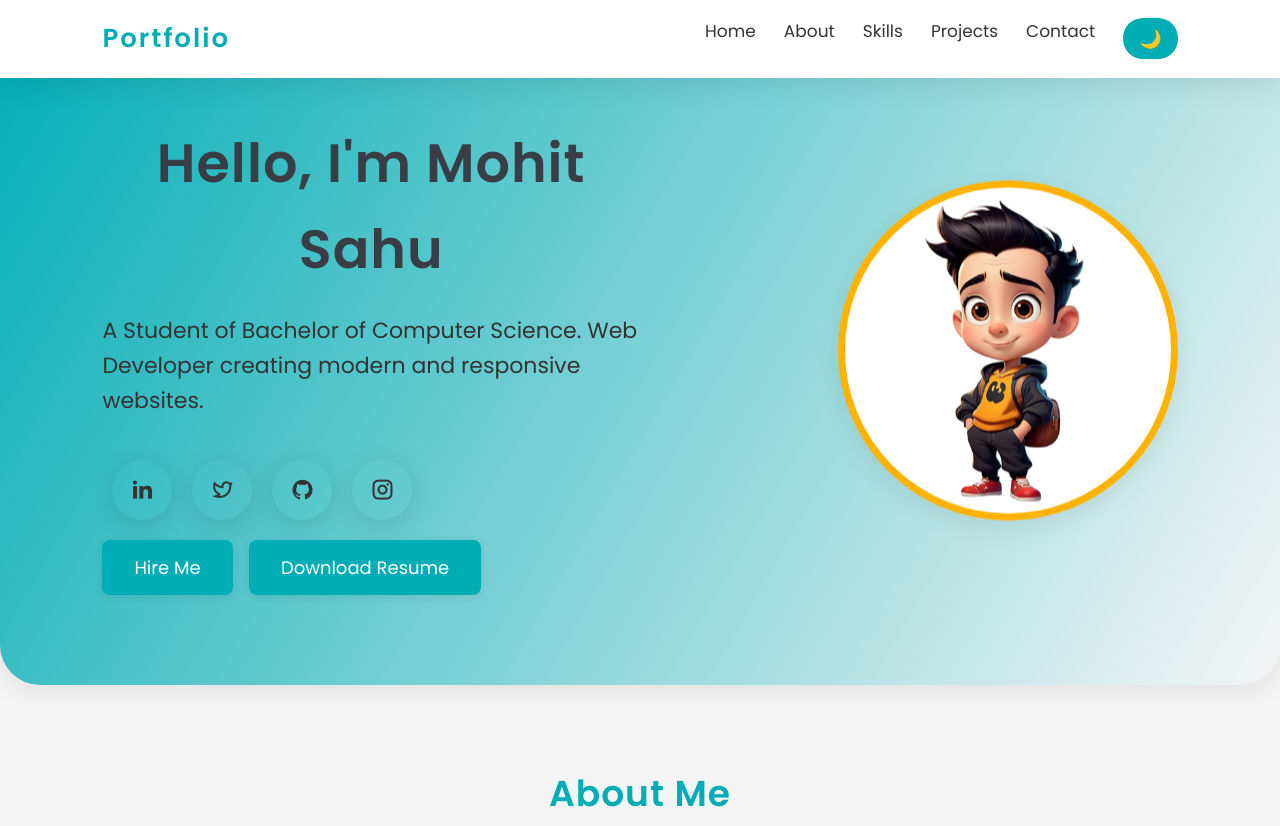
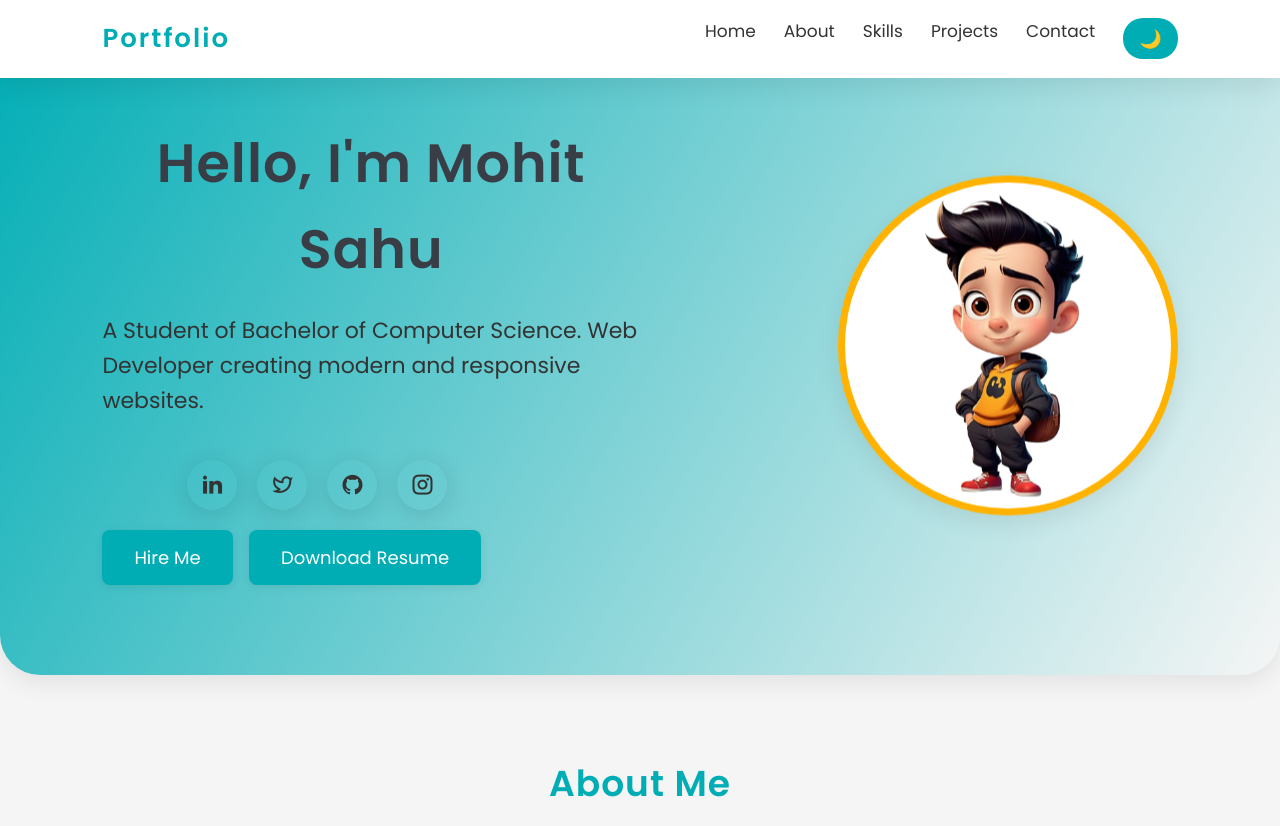
Before and after one commit to Mohit-Sahu1494/portfolio, a plain HTML site: page index.html in a window 1280 px wide. Shown: the top 826 px of the page. Drawn offline with nearby package versions, Linux system fonts and the light colour scheme.

Commit message:
Update style.css

```diff
--- a/style.css
+++ b/style.css
@@ -419,14 +419,15 @@ footer {
   width: 80%;
   display: flex;
   align-items: center;
+  justify-content: center;
   margin-bottom: 10px;
 }
 #about img{
   height: 442px;
 }
 .icone{
-  height: 60px;
-  width: 60px;
+  height: 50px;
+  width: 50px;
   display: flex;
   align-items: center;
   justify-content: center;
```
